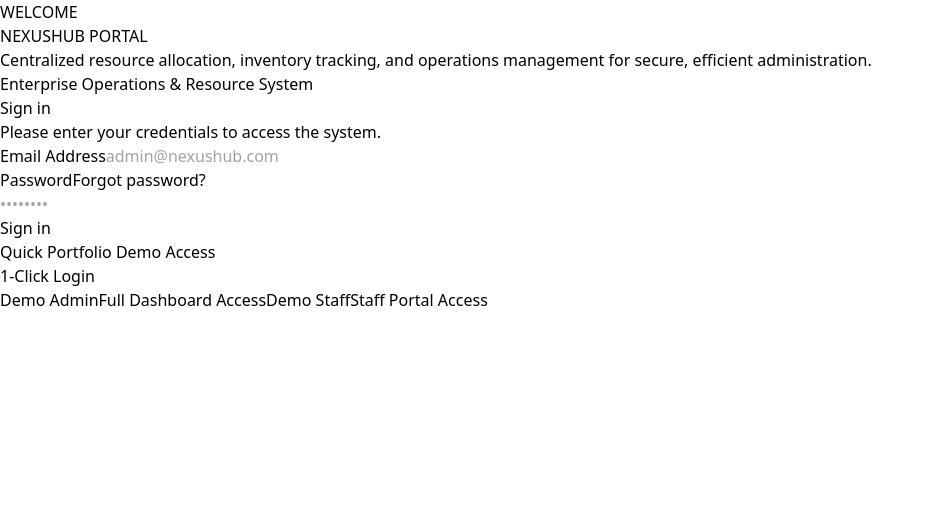
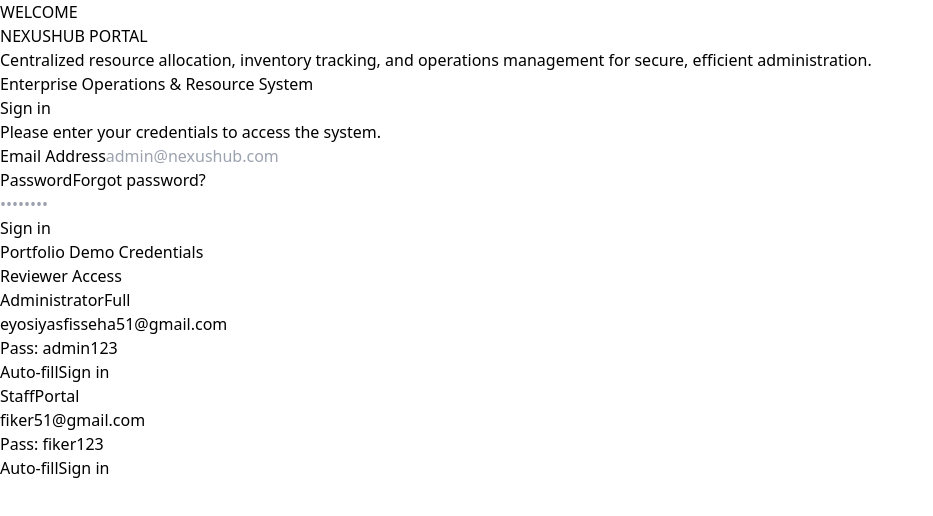
Before and after one commit to eyosiyas556/nexushub_project, a React (Vite) app in the folder nexushub-frontend/: page /login in a window 1280 px wide. Shown: the top 516 px of the page, without its empty margins (0-933 px from the left). Built offline with nearby package versions, Linux system fonts and the light colour scheme; no server answers; some icons are missing.

Commit message:
feat(portfolio): display demo admin and staff credentials on login page and stabilize route guards

```diff
--- a/nexushub-frontend/src/App.jsx
+++ b/nexushub-frontend/src/App.jsx
@@ -30,8 +30,8 @@ export default function App() {
     <Router>
       <Suspense fallback={<GenericPageSkeleton />}>
         <Routes>
-          {/* Root Path: Automatically routes portfolio visitors directly to the Admin Dashboard */}
-          <Route path="/" element={<Navigate to="/dashboard" replace />} />
+          {/* Root & Login Paths */}
+          <Route path="/" element={<Login />} />
           <Route path="/login" element={<Login />} />
 
           {/* PROTECTED ADMIN SECTION: Wrapped so ONLY Administrators can view any of these pages */}
--- a/nexushub-frontend/src/pages/Login.jsx
+++ b/nexushub-frontend/src/pages/Login.jsx
@@ -13,7 +13,7 @@ export default function Login() {
     const [loading, setLoading] = useState(false);
     const [isWakingServer, setIsWakingServer] = useState(false);
 
-    // Forgot Password Flow States (now using email instead of phone)
+    // Forgot Password Flow States
     const [authView, setAuthView] = useState('login');
     const [resetEmail, setResetEmail] = useState('');
     const [otp, setOtp] = useState('');
@@ -49,20 +49,22 @@ export default function Login() {
         return `${minutes}:${remainingSeconds < 10 ? '0' : ''}${remainingSeconds}`;
     };
 
-    const handleLogin = async (e) => {
-        e.preventDefault();
+    const executeLogin = async (loginEmail, loginPassword) => {
         setError('');
         setSuccessMsg('');
         setLoading(true);
         setIsWakingServer(false);
 
-        // Show waking notice if request takes > 2.5 seconds
+        // Show waking notice if request takes > 2.5 seconds (Render free tier spin-up)
         const wakeTimer = setTimeout(() => {
             setIsWakingServer(true);
         }, 2500);
 
         try {
-            const response = await API.post('/auth/login', { email, password });
+            const response = await API.post('/auth/login', {
+                email: loginEmail,
+                password: loginPassword
+            });
             const { token, user } = response.data;
 
             localStorage.setItem('token', token);
@@ -89,31 +91,15 @@ export default function Login() {
         }
     };
 
-    const handleDemoLogin = async (roleType) => {
-        setError('');
-        setSuccessMsg('');
-        setLoading(true);
-        try {
-            const endpoint = roleType === 'staff' ? '/auth/demo-staff' : '/auth/demo-admin';
-            const res = await API.get(endpoint);
-            const { token, user } = res.data;
-            localStorage.setItem('token', token);
-            localStorage.setItem('user', JSON.stringify(user));
-            localStorage.setItem('role', user.role);
-            if (user?.id) {
-                joinUserRoom(user.id);
-            }
-            if (roleType === 'staff') {
-                navigate('/staff/dashboard');
-            } else {
-                navigate('/dashboard');
-            }
-        } catch (err) {
-            console.error("Demo login error:", err);
-            setError(err.response?.data?.error || err.message || 'Failed to establish demo session.');
-        } finally {
-            setLoading(false);
-        }
+    const handleLogin = (e) => {
+        e.preventDefault();
+        executeLogin(email, password);
+    };
+
+    const handleQuickLogin = (quickEmail, quickPassword) => {
+        setEmail(quickEmail);
+        setPassword(quickPassword);
+        executeLogin(quickEmail, quickPassword);
     };
 
     const handleSendOtp = async (e) => {
@@ -170,7 +156,7 @@ export default function Login() {
             <div className="bg-[#FFFFFF] border border-gray-100 rounded-3xl shadow-xl overflow-hidden max-w-4xl w-full grid grid-cols-1 md:grid-cols-2 relative">
 
                 {/* Left Side Banner */}
-                <div className="relative relative bg-gradient-to-tr from-[#0F172A] to-[#1E293B] p-10 md:p-12 text-white flex flex-col justify-between overflow-hidden hidden md:flex flex flex-col justify-between overflow-hidden hidden md:flex">
+                <div className="relative bg-gradient-to-tr from-[#0F172A] to-[#1E293B] p-8 md:p-12 text-white flex flex-col justify-between overflow-hidden hidden md:flex">
                     <div className="absolute -bottom-16 -left-16 w-64 h-64 bg-black rounded-full mix-blend-multiply filter blur-xl opacity-70"></div>
                     <div className="absolute bottom-10 right-[-40px] w-48 h-48 bg-slate-800 rounded-full mix-blend-multiply filter blur-lg opacity-60"></div>
 
@@ -188,7 +174,7 @@ export default function Login() {
                 </div>
 
                 {/* Right Side Forms */}
-                <div className="p-5 sm:p-8 md:p-12 flex flex-col justify-center bg-[#FFFFFF]">
+                <div className="p-5 sm:p-8 md:p-10 flex flex-col justify-center bg-[#FFFFFF]">
 
                     {error && (
                         <div className="bg-rose-50 border border-rose-200 text-rose-600 p-3 rounded-xl mb-4 text-xs font-medium">
@@ -205,19 +191,19 @@ export default function Login() {
                     {isWakingServer && (
                         <div className="bg-amber-50 border border-amber-200 text-amber-800 p-3 rounded-xl mb-4 text-xs font-medium flex items-center space-x-2 animate-pulse">
                             <span className="inline-block w-2 h-2 rounded-full bg-amber-500 animate-ping mr-1"></span>
-                            <span>Connecting to server... Server is spinning up from standby, please wait a moment.</span>
+                            <span>Connecting to server... Server is spinning up, please wait a moment.</span>
                         </div>
                     )}
 
                     {/* VIEW 1: LOGIN */}
                     {authView === 'login' && (
                         <>
-                            <div className="mb-6">
+                            <div className="mb-5">
                                 <h3 className="text-2xl font-bold text-[#0F172A]">Sign in</h3>
                                 <p className="text-xs text-[#64748B] mt-1">Please enter your credentials to access the system.</p>
                             </div>
 
-                            <form onSubmit={handleLogin} className="space-y-4">
+                            <form onSubmit={handleLogin} className="space-y-3.5">
                                 <div>
                                     <label className="block text-xs font-medium text-[#64748B] mb-1">Email Address</label>
                                     <input
@@ -268,42 +254,97 @@ export default function Login() {
                                 <button
                                     type="submit"
                                     disabled={loading}
-                                    className="w-full py-3 bg-[#0F172A] hover:bg-black rounded-xl font-semibold transition duration-200 text-white text-sm shadow-md mt-2 cursor-pointer disabled:opacity-50"
+                                    className="w-full py-2.5 bg-[#0F172A] hover:bg-black rounded-xl font-semibold transition duration-200 text-white text-sm shadow-md mt-1 cursor-pointer disabled:opacity-50"
                                 >
                                     {loading ? "Signing in..." : "Sign in"}
                                 </button>
+                            </form>
 
-                                <div className="pt-4 border-t border-gray-100 space-y-2 mt-4">
-                                    <div className="flex items-center justify-between">
-                                        <p className="text-[11px] font-semibold text-[#64748B] uppercase tracking-wider">
-                                            Quick Portfolio Demo Access
+                            {/* Portfolio Demo Credentials Card */}
+                            <div className="mt-5 pt-4 border-t border-slate-100">
+                                <div className="flex items-center justify-between mb-2.5">
+                                    <p className="text-[11px] font-bold text-slate-800 uppercase tracking-wider">
+                                        Portfolio Demo Credentials
                                     </p>
                                     <span className="text-[10px] text-blue-600 font-semibold bg-blue-50 px-2 py-0.5 rounded-full">
-                                            1-Click Login
+                                        Reviewer Access
                                     </span>
                                 </div>
-                                    <div className="grid grid-cols-2 gap-2">
+
+                                <div className="grid grid-cols-1 sm:grid-cols-2 gap-2">
+                                    {/* Admin Card */}
+                                    <div className="p-2.5 rounded-xl bg-slate-50 border border-slate-200/90 flex flex-col justify-between hover:border-slate-300 transition">
+                                        <div>
+                                            <div className="flex items-center justify-between mb-1">
+                                                <span className="text-[11px] font-bold text-slate-900">Administrator</span>
+                                                <span className="text-[9px] font-semibold uppercase tracking-wider px-1.5 py-0.5 rounded bg-slate-200 text-slate-700">Full</span>
+                                            </div>
+                                            <p className="text-[11px] text-slate-600 font-mono select-all truncate" title="eyosiyasfisseha51@gmail.com">
+                                                eyosiyasfisseha51@gmail.com
+                                            </p>
+                                            <p className="text-[11px] text-slate-500 font-mono mt-0.5">
+                                                Pass: <span className="font-semibold text-slate-800">admin123</span>
+                                            </p>
+                                        </div>
+                                        <div className="flex items-center gap-1 pt-2">
                                             <button
                                                 type="button"
-                                            onClick={() => handleDemoLogin('admin')}
-                                            disabled={loading}
-                                            className="py-2.5 px-3 bg-[#0F172A] hover:bg-black text-white border border-gray-900 rounded-xl text-xs font-bold transition text-center cursor-pointer disabled:opacity-50 shadow-sm flex flex-col items-center justify-center gap-0.5"
+                                                onClick={() => {
+                                                    setEmail('eyosiyasfisseha51@gmail.com');
+                                                    setPassword('admin123');
+                                                }}
+                                                className="flex-1 py-1 px-1.5 bg-white hover:bg-slate-100 border border-slate-200 rounded-lg text-[10px] font-medium text-slate-700 transition cursor-pointer text-center"
                                             >
-                                            <span>Demo Admin</span>
-                                            <span className="text-[10px] text-slate-400 font-normal">Full Dashboard Access</span>
+                                                Auto-fill
                                             </button>
                                             <button
                                                 type="button"
-                                            onClick={() => handleDemoLogin('staff')}
                                                 disabled={loading}
-                                            className="py-2.5 px-3 bg-[#F8FAFC] hover:bg-[#F1F5F9] border border-gray-200 rounded-xl text-xs font-bold text-[#0F172A] transition text-center cursor-pointer disabled:opacity-50 shadow-xs flex flex-col items-center justify-center gap-0.5"
+                                                onClick={() => handleQuickLogin('eyosiyasfisseha51@gmail.com', 'admin123')}
+                                                className="flex-1 py-1 px-1.5 bg-[#0F172A] hover:bg-black rounded-lg text-[10px] font-semibold text-white transition cursor-pointer disabled:opacity-50 text-center shadow-xs"
                                             >
-                                            <span>Demo Staff</span>
-                                            <span className="text-[10px] text-slate-500 font-normal">Staff Portal Access</span>
+                                                Sign in
                                             </button>
                                         </div>
                                     </div>
-                            </form>
+
+                                    {/* Staff Card */}
+                                    <div className="p-2.5 rounded-xl bg-slate-50 border border-slate-200/90 flex flex-col justify-between hover:border-slate-300 transition">
+                                        <div>
+                                            <div className="flex items-center justify-between mb-1">
+                                                <span className="text-[11px] font-bold text-slate-900">Staff</span>
+                                                <span className="text-[9px] font-semibold uppercase tracking-wider px-1.5 py-0.5 rounded bg-blue-100 text-blue-700">Portal</span>
+                                            </div>
+                                            <p className="text-[11px] text-slate-600 font-mono select-all truncate" title="fiker51@gmail.com">
+                                                fiker51@gmail.com
+                                            </p>
+                                            <p className="text-[11px] text-slate-500 font-mono mt-0.5">
+                                                Pass: <span className="font-semibold text-slate-800">fiker123</span>
+                                            </p>
+                                        </div>
+                                        <div className="flex items-center gap-1 pt-2">
+                                            <button
+                                                type="button"
+                                                onClick={() => {
+                                                    setEmail('fiker51@gmail.com');
+                                                    setPassword('fiker123');
+                                                }}
+                                                className="flex-1 py-1 px-1.5 bg-white hover:bg-slate-100 border border-slate-200 rounded-lg text-[10px] font-medium text-slate-700 transition cursor-pointer text-center"
+                                            >
+                                                Auto-fill
+                                            </button>
+                                            <button
+                                                type="button"
+                                                disabled={loading}
+                                                onClick={() => handleQuickLogin('fiker51@gmail.com', 'fiker123')}
+                                                className="flex-1 py-1 px-1.5 bg-slate-800 hover:bg-slate-900 rounded-lg text-[10px] font-semibold text-white transition cursor-pointer disabled:opacity-50 text-center shadow-xs"
+                                            >
+                                                Sign in
+                                            </button>
+                                        </div>
+                                    </div>
+                                </div>
+                            </div>
                         </>
                     )}
 
```
Also changed, not shown: nexushub-frontend/src/pages/Layout.jsx (+0 -19 lines), nexushub-frontend/src/pages/ProtectedRoute.jsx (+15 -55 lines), nexushub-frontend/src/pages/staff/StaffLayout.jsx (+0 -19 lines). Lines whose indentation alone changed are shown as unchanged.
